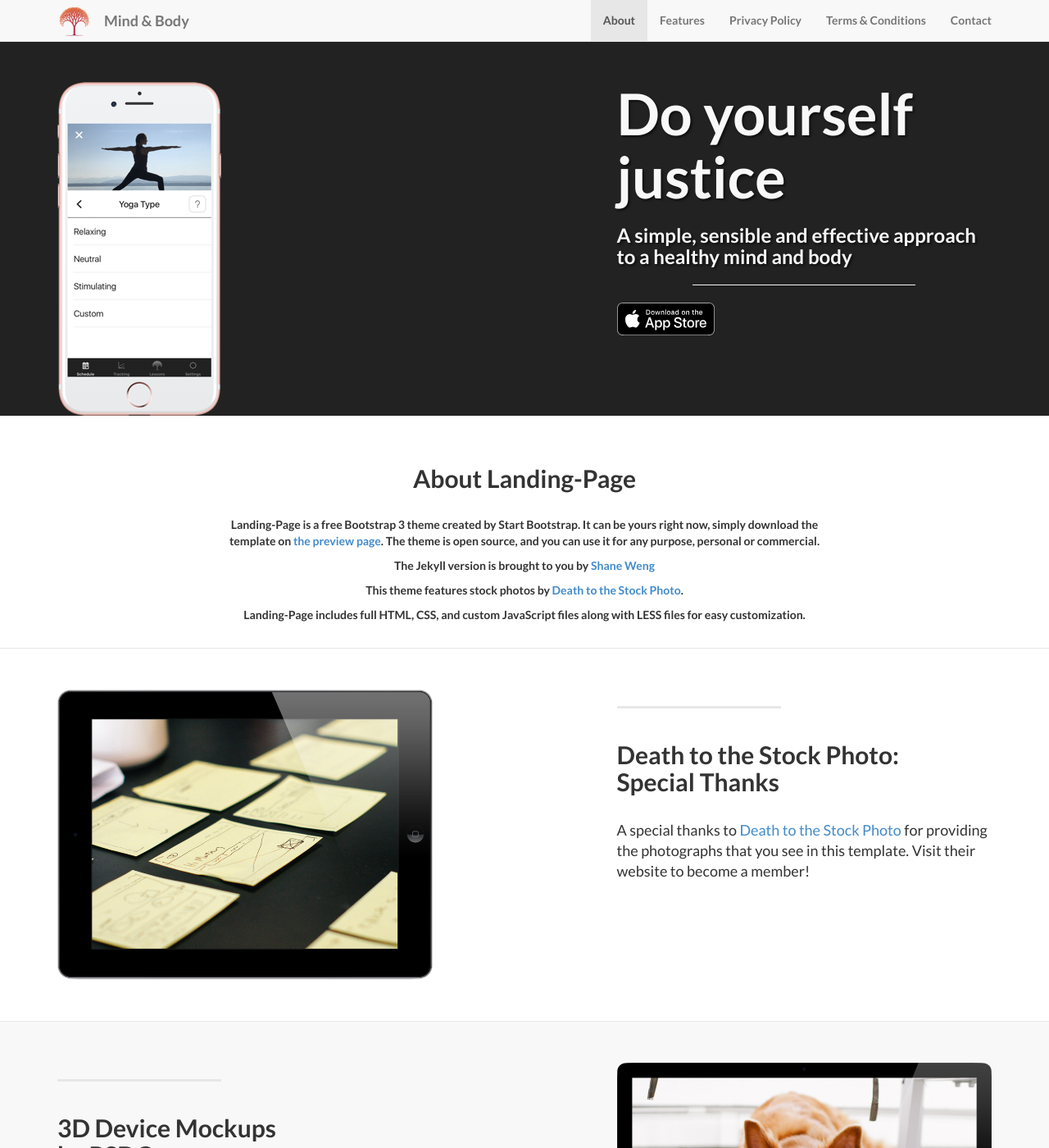
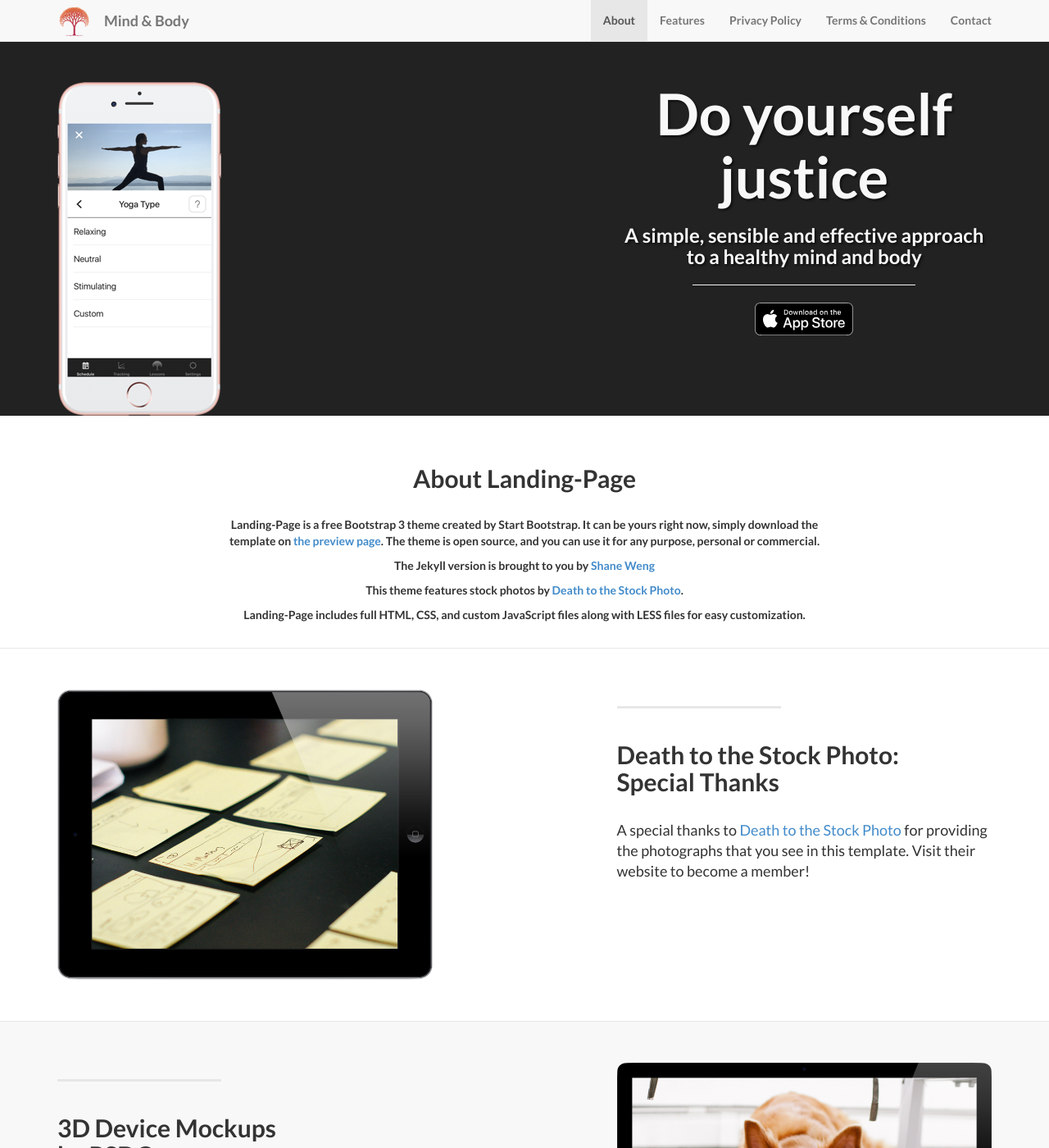
Before and after one commit to mind-and-body/mind-and-body.github.io, a Jekyll site: the page built from index.html, in a window 1280 px wide and 1400 px high. Shown: the whole window at 82% size. Built offline with Jekyll 4.4.1, drawn with Linux system fonts in a browser that asks for light colours.

Commit message:
Image correct

```diff
--- a/_includes/header.html
+++ b/_includes/header.html
@@ -52,7 +52,7 @@
             <a href="https://itunes.apple.com/ch/app/mind-body/id1314406860?mt=8&ign-mpt=uo%3D4"><img src="img/AppStoreImage.svg" /></a>
           </div>
         </div>
-        <div class="col-lg-5 col-sm-pull-6  col-sm-6">
+        <div class="col-lg-5 col-sm-pull-6  col-sm-6 center-block">
           <img src="img/iPhoneTest2.png" class="img-responsive" alt="">
         </div>
 			</div>
--- a/css/landing-page.css
+++ b/css/landing-page.css
@@ -29,7 +29,7 @@
 .intro-header {
     padding-top: 100px; /* If you're making other pages, make sure there is 50px of padding to make sure the navbar doesn't overlap content! */
     /* padding-bottom: 50px; */
-    text-align: left;
+    text-align: center;
     color: #f8f8f8;
     background: #222222;
     /* url(../img/intro-bg.png) no-repeat center center; */
```
